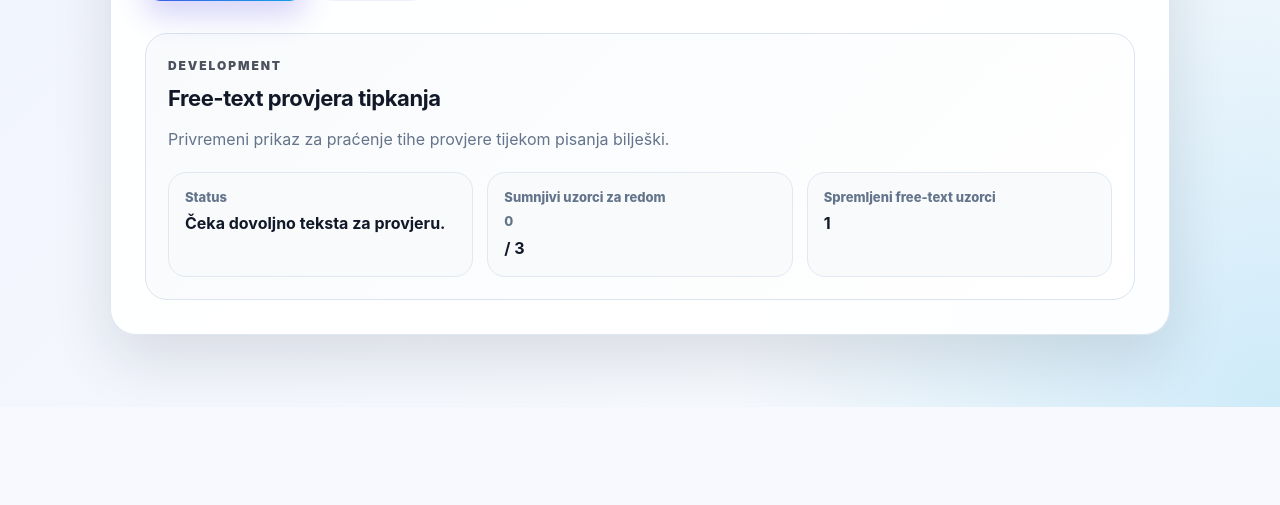
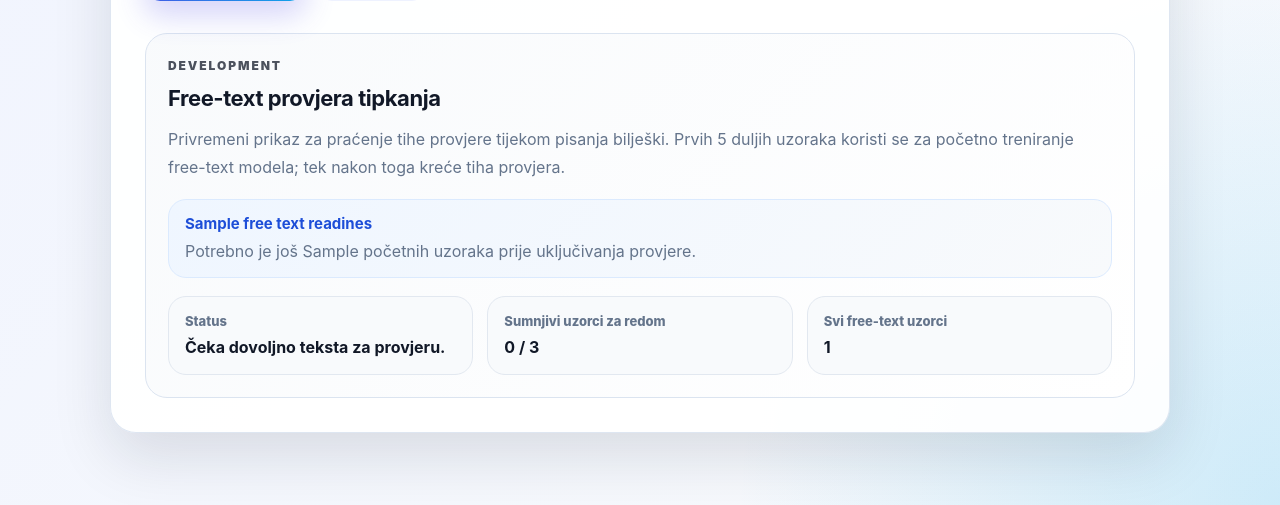
Before and after one commit to fnovak22/SI-projekt-biometrija-dinamika-tipkanja, a Flask app: template software/templates/note_edit.html in a window 1280 px wide. Shown: the part 950-1455 px from the top of the page. Before the commit the page ends 1357 px from the top, so only its background shows below. Run offline with Flask 3, Linux system fonts and the light colour scheme; tables that the repository leaves empty hold one stand-in row (values such as "Sample post"); the template is opened without the code that fills it: values that come from a table or form of the project are taken from there, most other values are stand-ins (such as "Sample title", 1, 10 or a date in 2020).

Commit message:
Male dorade UI i modela

```diff
--- a/software/app.py
+++ b/software/app.py
@@ -381,19 +381,32 @@ def explain_fixed_attempt(features, model_result, profile_summary):
     failed = [row for row in sorted_rows if row["status"] == "bad"]
     warnings = [row for row in sorted_rows if row["status"] == "warn"]
 
+    score = model_result.get("score")
+    margin = FIXED_TEXT_ACCEPTANCE_MARGIN
+    score_delta = None
+    if isinstance(score, (int, float)):
+        score_delta = round(float(score) - float(margin), 4)
+
+    near_margin = score_delta is not None and -0.02 <= score_delta < 0
+
     if model_result.get("accepted"):
-        summary = "Model je prihvatio pokušaj. Većina mjera ritma dovoljno odgovara profilu."
+        summary = "Model je prihvatio pokušaj. Score je iznad granice prihvaćanja ili ga je model izravno označio kao prihvatljiv."
+    elif near_margin:
+        summary = "Pokušaj je vrlo blizu granice prihvaćanja, ali score je još malo ispod margine. Pokušaj ponovno normalnim tempom."
     elif failed:
         summary = "Model nije prihvatio pokušaj. Najviše odskaču: " + ", ".join(row["label"] for row in failed[:3]) + "."
     elif warnings:
         summary = "Model nije prihvatio pokušaj, ali odstupanja su uglavnom rubna. Pokušaj prepisati frazu normalnim tempom."
     else:
-        summary = "Model nije prihvatio pokušaj. Provjeri score i broj trening uzoraka."
+        summary = "Model nije prihvatio pokušaj. Provjeri score, granicu prihvaćanja i broj trening uzoraka."
 
     return {
         "summary": summary,
-        "score": model_result.get("score"),
+        "score": score,
+        "prediction": model_result.get("prediction"),
         "accepted": bool(model_result.get("accepted")),
+        "near_margin": near_margin,
+        "score_delta_to_margin": score_delta,
         "training_sample_count": profile_summary.get("training_sample_count", 0),
         "enrollment_sample_count": profile_summary.get("enrollment_sample_count", 0),
         "successful_verify_sample_count": profile_summary.get("successful_verify_sample_count", 0),
@@ -450,9 +463,27 @@ def summarize_free_text_readiness(user_id):
         TypingSample.user_id == user_id,
         TypingSample.sample_type.like("free_text%")
     ).order_by(TypingSample.created_at.desc()).limit(20).all()
+    training_count = TypingSample.query.filter_by(
+        user_id=user_id,
+        sample_type="free_text_enroll"
+    ).count()
+    model_ready = free_text_model_exists(user_id)
+    remaining_training = max(REQUIRED_FREE_TEXT_ENROLL_SAMPLES - training_count, 0)
+    if model_ready:
+        phase = "verification"
+        phase_label = "Model je spreman za provjeru"
+    else:
+        phase = "training"
+        phase_label = f"Prikupljanje početnih uzoraka ({training_count}/{REQUIRED_FREE_TEXT_ENROLL_SAMPLES})"
     return {
         "sample_type": "free_text",
         "sample_count": free_text_sample_count_for_user(user_id),
+        "training_count": training_count,
+        "required_training_samples": REQUIRED_FREE_TEXT_ENROLL_SAMPLES,
+        "remaining_training_samples": remaining_training,
+        "model_ready": model_ready,
+        "phase": phase,
+        "phase_label": phase_label,
         "stored_fields": ["typed_text", "events_json", "features_json", "created_at", "user_id"],
         "features_include": [
             "duration_ms", "keydown_count", "keyup_count", "char_count", "backspace_count",
@@ -1034,7 +1065,7 @@ def create_app():
                 "suspicious_count": 0,
                 "logout_required": False,
                 "free_text_readiness": summarize_free_text_readiness(user.id),
-                "message": "Spremljen je uzorak pisanja bilješke."
+                "message": "Spremljen je početni free-text uzorak za treniranje modela."
             })
 
         # 2) AKO MODEL JOŠ NIJE NASTAO, pokušaj ga istrenirati
@@ -1062,7 +1093,7 @@ def create_app():
                     "suspicious_count": 0,
                     "logout_required": False,
                     "free_text_readiness": summarize_free_text_readiness(user.id),
-                    "message": "Model još nije spreman za provjeru."
+                    "message": "Model još nije spreman za provjeru. Prikupljaju se početni uzorci."
                 })
 
         # 3) SVAKI SLJEDEĆI FREE-TEXT UNOS: provjera
--- a/software/ml/fixed_text_model.py
+++ b/software/ml/fixed_text_model.py
@@ -8,7 +8,7 @@ from sklearn.svm import OneClassSVM
 
 from ml.feature_extractor import features_to_vector_fixed
 
-FIXED_TEXT_ACCEPTANCE_MARGIN = -0.05
+FIXED_TEXT_ACCEPTANCE_MARGIN = -0.08
 
 def get_models_dir():
     base_dir = os.path.abspath(
@@ -91,7 +91,10 @@ def verify_fixed_typing(user_id, features):
 
     return {
         "accepted": accepted,
+        "prediction": int(prediction),
         "score": float(score),
+        "acceptance_margin": FIXED_TEXT_ACCEPTANCE_MARGIN,
+        "score_delta_to_margin": float(score - FIXED_TEXT_ACCEPTANCE_MARGIN),
         "message": (
             "Autentifikacija uspješna."
             if accepted
--- a/software/static/style.css
+++ b/software/static/style.css
@@ -913,7 +913,7 @@ code {
 }
 
 .fixed-dev-summary {
-    grid-template-columns: repeat(3, minmax(0, 1fr));
+    grid-template-columns: repeat(5, minmax(0, 1fr));
 }
 
 .dev-explanation {
@@ -1014,3 +1014,98 @@ code {
         white-space: nowrap;
     }
 }
+
+
+/* --- Fixed-text margin clarity --- */
+.fixed-dev-summary {
+    grid-template-columns: repeat(5, minmax(0, 1fr));
+}
+
+@media (max-width: 1100px) {
+    .fixed-dev-summary {
+        grid-template-columns: repeat(2, minmax(0, 1fr));
+    }
+}
+
+@media (max-width: 760px) {
+    .fixed-dev-summary {
+        grid-template-columns: 1fr;
+    }
+}
+
+/* --- Free-text development training phase --- */
+.dev-training-callout {
+    display: grid;
+    gap: 6px;
+    margin-top: 18px;
+    padding: 14px 16px;
+    border-radius: 18px;
+    border: 1px solid #dbeafe;
+    background: linear-gradient(135deg, #eff6ff, #f8fafc);
+}
+
+.dev-training-callout strong {
+    color: #1d4ed8;
+    font-size: 15px;
+}
+
+.dev-training-callout span {
+    color: var(--muted);
+    line-height: 1.5;
+}
+
+.free-text-dev-metrics {
+    grid-template-columns: repeat(4, minmax(0, 1fr));
+}
+
+@media (max-width: 1050px) {
+    .free-text-dev-metrics {
+        grid-template-columns: repeat(2, minmax(0, 1fr));
+    }
+}
+
+@media (max-width: 650px) {
+    .free-text-dev-metrics {
+        grid-template-columns: 1fr;
+    }
+}
+
+
+/* --- Free-text development panel cleanup --- */
+.free-text-dev-metrics {
+    grid-template-columns: repeat(3, minmax(0, 1fr));
+}
+
+.free-text-dev-metrics strong,
+.dev-metrics strong {
+    white-space: nowrap;
+}
+
+.free-text-dev-metrics div {
+    min-width: 0;
+}
+
+@media (max-width: 1050px) {
+    .free-text-dev-metrics {
+        grid-template-columns: repeat(3, minmax(0, 1fr));
+    }
+}
+
+@media (max-width: 820px) {
+    .free-text-dev-metrics {
+        grid-template-columns: 1fr;
+    }
+}
+
+/* --- Keep inline values inside development metric cards on one line --- */
+.dev-metrics strong {
+    white-space: nowrap;
+}
+
+.dev-metrics strong span {
+    display: inline;
+    margin: 0;
+    color: inherit;
+    font: inherit;
+    line-height: inherit;
+}
--- a/software/templates/note_edit.html
+++ b/software/templates/note_edit.html
@@ -37,20 +37,32 @@
             <div>
                 <p class="eyebrow">Development</p>
                 <h2>Free-text provjera tipkanja</h2>
-                <p class="muted">Privremeni prikaz za praćenje tihe provjere tijekom pisanja bilješki.</p>
+                <p class="muted">Privremeni prikaz za praćenje tihe provjere tijekom pisanja bilješki. Prvih 5 duljih uzoraka koristi se za početno treniranje free-text modela; tek nakon toga kreće tiha provjera.</p>
             </div>
-            <div class="dev-metrics">
+            {% if free_text_readiness %}
+                <div class="dev-training-callout" id="devTrainingCallout">
+                    <strong id="devPhaseLabel">{{ free_text_readiness.phase_label }}</strong>
+                    <span id="devPhaseHelp">
+                        {% if free_text_readiness.model_ready %}
+                            Novi dulji odlomci koriste se za provjeru ritma tipkanja.
+                        {% else %}
+                            Potrebno je još {{ free_text_readiness.remaining_training_samples }} početnih uzoraka prije uključivanja provjere.
+                        {% endif %}
+                    </span>
+                </div>
+            {% endif %}
+            <div class="dev-metrics free-text-dev-metrics">
                 <div>
                     <span>Status</span>
                     <strong id="devTypingStatus">Čeka dovoljno teksta za provjeru.</strong>
                 </div>
                 <div>
                     <span>Sumnjivi uzorci za redom</span>
-                    <strong><span id="devSuspiciousCount">{{ suspicious_count|default(0) }}</span> / 3</strong>
+                    <strong><span id="devSuspiciousCount">{{ suspicious_count|default(0) }}</span>&nbsp;/&nbsp;3</strong>
                 </div>
                 {% if free_text_readiness %}
                     <div>
-                        <span>Spremljeni free-text uzorci</span>
+                        <span>Svi free-text uzorci</span>
                         <strong id="devFreeTextCount">{{ free_text_readiness.sample_count }}</strong>
                     </div>
                 {% endif %}
@@ -66,6 +78,10 @@
     const devTypingStatus = document.getElementById("devTypingStatus");
     const devSuspiciousCount = document.getElementById("devSuspiciousCount");
     const devFreeTextCount = document.getElementById("devFreeTextCount");
+    const devTrainingCount = document.getElementById("devTrainingCount");
+    const devRequiredTraining = document.getElementById("devRequiredTraining");
+    const devPhaseLabel = document.getElementById("devPhaseLabel");
+    const devPhaseHelp = document.getElementById("devPhaseHelp");
     let events = [];
     let windowTextStart = bodyBox.value.length;
     let startedAt = null;
@@ -92,6 +108,23 @@
         }
         if (devFreeTextCount && data.free_text_readiness && typeof data.free_text_readiness.sample_count !== "undefined") {
             devFreeTextCount.textContent = data.free_text_readiness.sample_count;
+        }
+        if (devTrainingCount && data.free_text_readiness && typeof data.free_text_readiness.training_count !== "undefined") {
+            devTrainingCount.textContent = data.free_text_readiness.training_count;
+        }
+        if (devRequiredTraining && data.free_text_readiness && typeof data.free_text_readiness.required_training_samples !== "undefined") {
+            devRequiredTraining.textContent = data.free_text_readiness.required_training_samples;
+        }
+        if (devPhaseLabel && data.free_text_readiness && data.free_text_readiness.phase_label) {
+            devPhaseLabel.textContent = data.free_text_readiness.phase_label;
+        }
+        if (devPhaseHelp && data.free_text_readiness) {
+            if (data.free_text_readiness.model_ready) {
+                devPhaseHelp.textContent = "Novi dulji odlomci koriste se za provjeru ritma tipkanja.";
+            } else {
+                const remaining = data.free_text_readiness.remaining_training_samples || 0;
+                devPhaseHelp.textContent = `Potrebno je još ${remaining} početnih uzoraka prije uključivanja provjere.`;
+            }
         }
     }
 
```
Also changed, not shown: software/templates/login_verify.html (+20 -2 lines).
